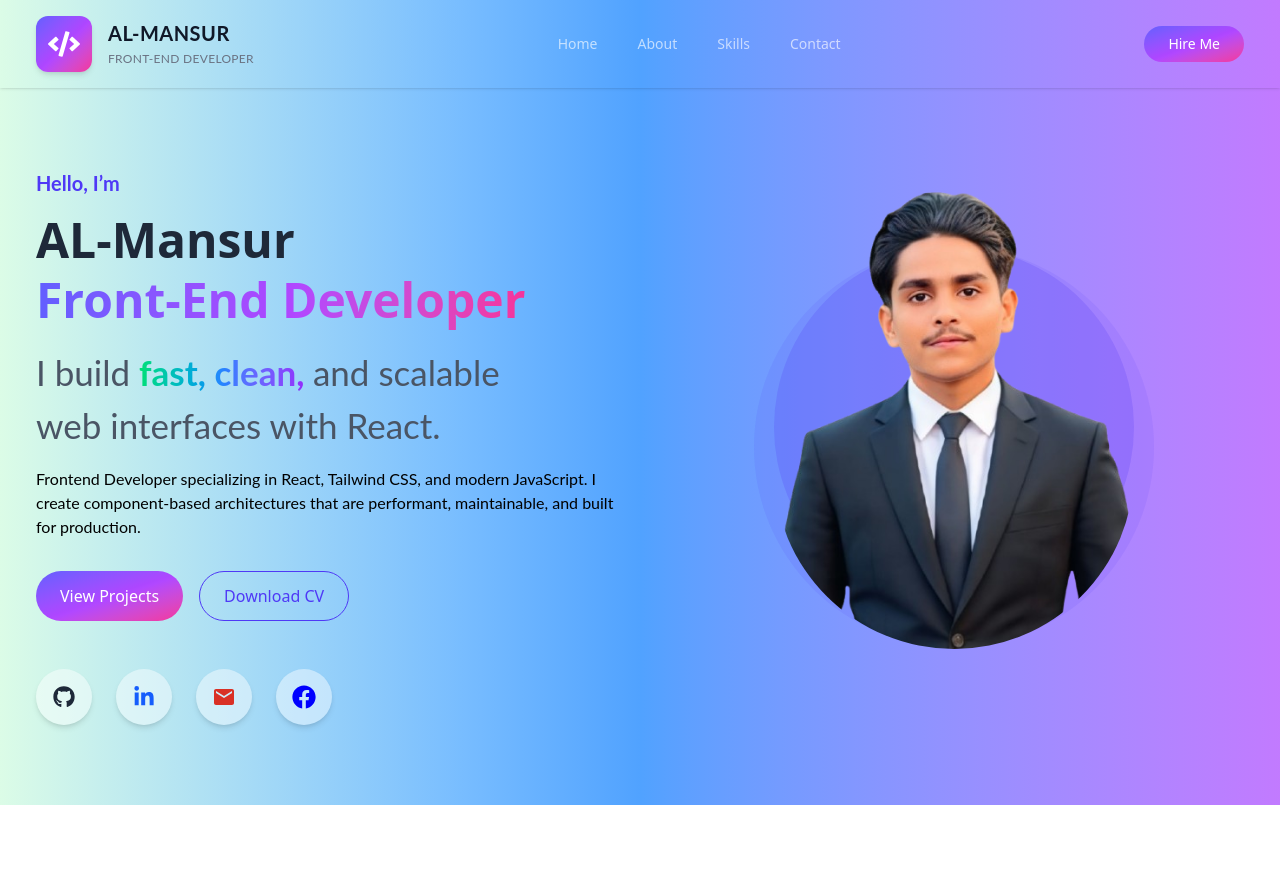
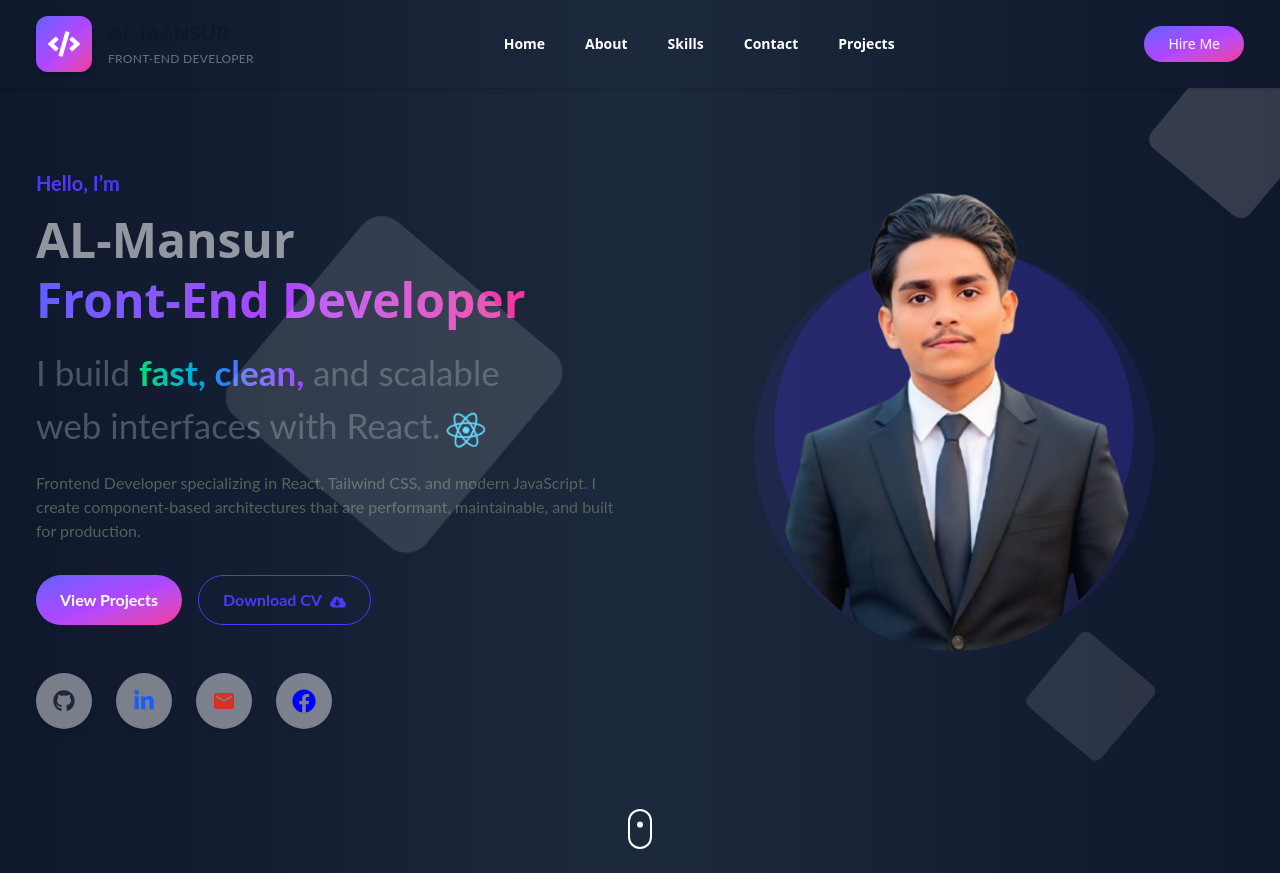
Before and after one commit to Mansur1075/MY-PROTFOLIOY-2, a React (Vite) app: page / in a window 1280 px wide. Before the commit the page ends 805 px from the top, so only its background shows below. Built offline with nearby package versions, Linux system fonts and the light colour scheme.

Commit message:
my-porotfoliyo bennar part start

```diff
--- a/src/componntes/Bennar.jsx
+++ b/src/componntes/Bennar.jsx
@@ -1,35 +1,44 @@
 import React from 'react'
 import Container from './Container'
-import { FaFacebook, FaGithub, FaLinkedinIn } from 'react-icons/fa'
+import { FaCloudDownloadAlt, FaFacebook, FaGithub, FaLinkedinIn } from 'react-icons/fa'
 import { Link } from 'react-router'
 import { MdEmail } from 'react-icons/md'
 import mansur from "../assets/mansur.png"
 import { GiThumbDown } from 'react-icons/gi'
+import { DiReact } from 'react-icons/di'
+import { GoDotFill } from 'react-icons/go'
 
 const Bennar = () => {
     return (
-        <section className='bg-linear-to-r from-green-100 via-blue-400 to-purple-400'>
+        <section className='bg-linear-to-r  bg-linear-to-br from-slate-900 via-slate-800 to-slate-900 relative overflow-hidden'>
+            <div className="absolute rotate-40 -inset-5 pointer-events-none">
+                <div className="absolute -top-75 animate-pulse left-207 w-32 h-32 bg-white/20 rounded-xl"></div>
+                <div className="absolute top-60 right-32 w-24 h-24 animate-pulse bg-white/15 rounded-lg"></div>
+                <div className="absolute bottom-62 left-1/4 w-40 h-40 animate-ping [animation-duration:2.5s] bg-white/30 rounded-2xl"></div>
+                <div className="absolute bottom-20 right-20 w-28 h-28 bg-white/20 animate-pulse rounded-xl"></div>
+                <div className="absolute bottom-20 right-20 w-28 h-28 bg-white/20 animate-pulse rounded-xl"></div>
+            </div>
             <Container>
                 <div className="max-w-7xl mx-auto px-6 pt-20 pb-20 grid md:grid-cols-2 gap-12 items-center">
                     <div>
                         <p className="text-indigo-600 font-bold font-lato text-[20px] mb-3">Hello, I’m</p>
-                        <h1 className="text-4xl md:text-5xl font-bold text-gray-800 leading-tight">
+                        <h1 className="text-4xl md:text-5xl font-bold text-[#ffffff8a] leading-tight">
                             AL-Mansur <br />
                             <span className="bg-linear-to-r from-indigo-500 via-purple-500 to-pink-500 bg-clip-text text-transparent font-semibold">
                                 Front-End Developer
                             </span>
                         </h1>
                         <p className="text-gray-600 mt-4 font-lato max-w-lg text-[35px]">
-                            I build <span className="bg-linear-to-r from-green-400 via-blue-500 to-purple-600 bg-clip-text text-transparent font-bold"> fast, clean, </span> and scalable web interfaces with React.
+                            I build <span className="bg-linear-to-r from-green-400 via-blue-500 to-purple-600 bg-clip-text text-transparent font-bold"> fast, clean, </span> and scalable web interfaces with React.< DiReact className='animate-spin [animation-duration:3s] inline-block text-[50px] text-[#61DAFB]' />
                         </p>
-                        <p className=' font-lato pt-4'>Frontend Developer specializing in React, Tailwind CSS, and modern JavaScript. I create
+                        <p className=' font-lato pt-4 text-[#667766c5]'>Frontend Developer specializing in React, Tailwind CSS, and modern JavaScript. I create
                             component-based architectures that are performant, maintainable, and built for production.</p>
                         <div className="flex gap-4 mt-8">
-                            <button className="bg-gradient-to-br from-indigo-500 via-purple-500 to-pink-500 text-white px-6 py-3 rounded-full hover:bg-indigo-700 transition">
+                            <button className="bg-linear-to-br font-bold font-lato from-indigo-500 via-purple-500 to-pink-500 text-white px-6 py-3 rounded-full hover:bg-indigo-700 transition">
                                 View Projects
                             </button>
-                            <button className="border border-indigo-600 text-indigo-600 px-6 py-3 rounded-full hover:bg-indigo-600 hover:text-white transition">
-                                Download CV
+                            <button className="border font-bold font-lato border-indigo-600 text-indigo-600 px-6 py-3 rounded-full hover:bg-indigo-600 hover:text-white transition">
+                                Download CV<FaCloudDownloadAlt  className=' inline-block ml-2 '/>
                             </button>
                         </div>
                         <div className="flex gap-4 mt-12">
@@ -38,7 +47,7 @@ const Bennar = () => {
                                     <li className="relative group"> <span className="absolute -top-10 left-1/2 -translate-x-1/2 scale-0 group-hover:scale-100 transition-all duration-300 bg-black text-white text-sm px-3 py-1 rounded-md"> GitHub  </span>
                                         <div className="w-14 h-14 flex items-center justify-center rounded-full bg-[#ffffff71] text-gray-800 shadow-md cursor-pointer transition-all duration-300 group-hover:bg-gray-800 group-hover:text-white group-hover:-translate-y-2">
                                             <FaGithub size={22} />
-                                         </div>
+                                        </div>
                                     </li>
                                 </Link>
                                 <Link to="" target='_blank'>
@@ -66,14 +75,13 @@ const Bennar = () => {
                                 <Link to="https://www.facebook.com/share/1DCu6RZx89/" target='blank' >
                                     <li className="relative group">
                                         <span className="absolute -top-10 left-1/2 -translate-x-1/2 scale-0 group-hover:scale-100 transition-all duration-300 bg-black text-white text-sm px-3 py-1 rounded-md">
-                                            Email
+                                           Facebook
                                         </span>
                                         <div className="w-14 h-14 flex items-center justify-center rounded-full bg-[#ffffff71] text-[blue] shadow-md cursor-pointer transition-all duration-300 group-hover:bg-[#0000ffb7] group-hover:text-white group-hover:-translate-y-2">
                                             <FaFacebook size={24} />
                                         </div>
                                     </li>
                                 </Link>
-
                             </ul>
                         </div>
 
@@ -81,10 +89,16 @@ const Bennar = () => {
                     <div className="relative hidden md:flex justify-center">
                         <div className="w-100 h-100 bg-indigo-600/10 rounded-full"></div>
                         <div className="absolute w-90 h-90 bg-indigo-600/20 rounded-full">
-                        <img className=' rounded-full w-full absolute -top-30 left-0' src={mansur} alt="" />
+                            <img className=' rounded-full w-full absolute -top-30 left-0' src={mansur} alt="" />
                         </div>
                     </div>
                 </div>
+                <div className="hover:shadow-[0_0_15px_rgba(255,255,255,0.6)] mb-6 w-6 h-10 border-2 border-white rounded-full mx-auto flex items-start justify-center">
+                    <span className="mt-2 animate-bounce">
+                        <GoDotFill className="text-white text-xs" />
+                    </span>
+                </div>
+
             </Container>
         </section>
     )
--- a/src/componntes/Navbar.jsx
+++ b/src/componntes/Navbar.jsx
@@ -6,14 +6,14 @@ import { VscVscodeInsiders } from 'react-icons/vsc'
 
 export const Navbar = () => {
     return (
-        <nav className='sticky  z-50 top-0 left-0 bg-linear-to-r from-green-100 via-blue-400 to-purple-400 backdrop-blur shadow-sm'>
+        <nav className='sticky  z-50 top-0 left-0 bg-linear-to-r bg-linear-to-br from-slate-900 via-slate-800 to-slate-900 backdrop-blur shadow-sm'>
             <Container>
                 {/* ================= Navbar ================= */}
                 <div className="w-full">
                     <div className="w-full flex justify-center">
                         <div className="w-full max-w-7xl px-4 md:px-6 py-4 flex items-center justify-between">
                             <div className="group flex items-center gap-4 cursor-pointer select-none">
-                                <div className="p-3 rounded-xl bg-linear-to-br from-indigo-500 via-purple-500 to-pink-500 text-white text-white
+                                <div className="p-3 rounded-xl bg-linear-to-br from-indigo-500 via-purple-500 to-pink-500 text-white
                               group-hover:bg-white group-hover:text-black
                                 transition-all duration-300 shadow-md">
                                     <FaCode className="text-[32px] group-hover:rotate-12 transition-transform duration-300" />
@@ -29,13 +29,14 @@ export const Navbar = () => {
                                 </div>
                             </div>
 
-                            <ul className="hidden md:flex gap-8 lg:gap-10 text-sm font-medium text-[#ffffffa4]">
+                            <ul className="hidden md:flex gap-8 lg:gap-10 text-sm font-bold text-[#fff]">
                                 <li className="hover:text-indigo-600 hover:scale-115 cursor-pointer transition">Home</li>
                                 <li className="hover:text-indigo-600 hover:scale-115 cursor-pointer transition">About</li>
                                 <li className="hover:text-indigo-600 hover:scale-115 cursor-pointer transition">Skills</li>
                                 <li className="hover:text-indigo-600 hover:scale-115 cursor-pointer transition">Contact</li>
+                                <li className="hover:text-indigo-600 hover:scale-115 cursor-pointer transition">Projects</li>
                             </ul>
-                            <button className="hidden md:block bg-gradient-to-br from-indigo-500 via-purple-500 to-pink-500 text-white text-white px-5 lg:px-6 py-2 rounded-full text-sm hover:bg-indigo-700 transition">
+                            <button className="hidden md:block bg-linear-to-br from-indigo-500 via-purple-500 to-pink-500 text-white text-white px-5 lg:px-6 py-2 rounded-full text-sm hover:bg-indigo-700 transition">
                                 Hire Me
                             </button>
                         </div>
```
